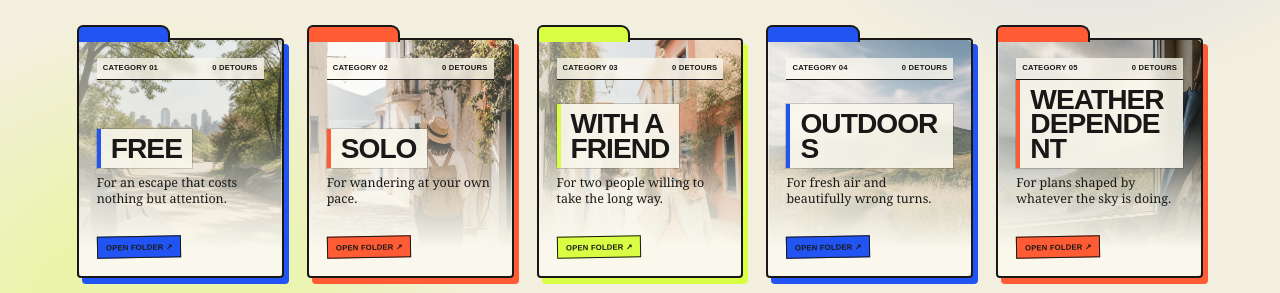
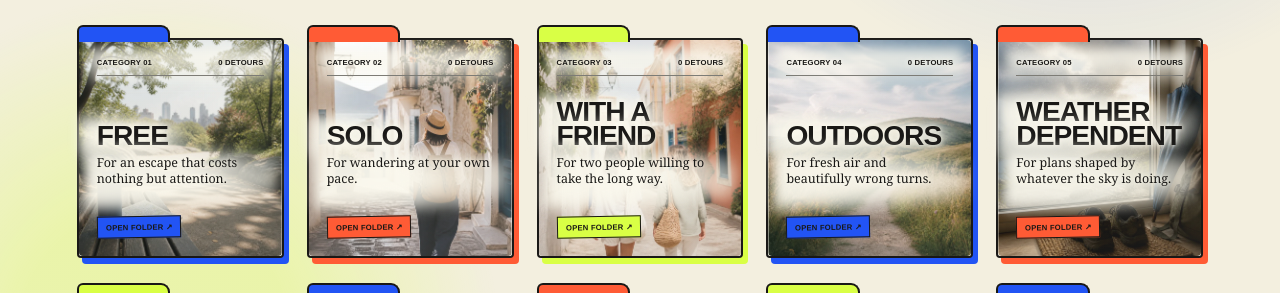
Before and after one commit to jotunn30/Elsewhere-Web, a website built with Vite: page library/index.html in a window 1280 px wide. Shown: the part 465-758 px from the top of the page. Built offline with nearby package versions, Linux system fonts and the light colour scheme.

Commit message:
Soften library text image fades

```diff
--- a/style.css
+++ b/style.css
@@ -69,22 +69,25 @@ h1 em { font-family: Georgia, 'Times New Roman', serif; font-weight: 400; }
 .category-grid { display: grid; grid-template-columns: repeat(5, minmax(0, 1fr)); column-gap: clamp(18px, 1.8vw, 28px); row-gap: clamp(30px, 3vw, 42px); padding-top: 13px; }
 .category-card { --category-accent: var(--accent); position: relative; isolation: isolate; min-height: 220px; display: flex; min-width: 0; flex-direction: column; padding: clamp(14px, 1.45vw, 18px); border: 2px solid var(--ink); border-radius: 0 4px 4px 4px; background: #faf8ed; box-shadow: 5px 6px 0 var(--category-accent); color: var(--ink); text-decoration: none; transition: transform 180ms ease, box-shadow 180ms ease; }
 .category-card::before { content: ''; position: absolute; z-index: 3; top: -15px; left: -2px; width: 44%; height: 15px; border: 2px solid var(--ink); border-bottom: 0; border-radius: 6px 9px 0 0; background: var(--category-accent); }
-.category-card::after { content: ''; position: absolute; z-index: 1; inset: 0; border-radius: inherit; background: linear-gradient(to bottom, rgba(250, 248, 237, 0.06) 0%, rgba(250, 248, 237, 0.1) 36%, rgba(250, 248, 237, 0.72) 66%, #faf8ed 88%), linear-gradient(to right, rgba(250, 248, 237, 0.54) 0%, rgba(250, 248, 237, 0.08) 48%, transparent 78%); transition: background 180ms ease; }
+.category-card::after { content: ''; position: absolute; z-index: 1; inset: 0; border-radius: inherit; background: linear-gradient(135deg, rgba(250, 248, 237, 0.04), rgba(250, 248, 237, 0.11)); transition: background 180ms ease; }
 .category-card:hover { transform: translateY(-5px); box-shadow: 8px 11px 0 var(--category-accent); }
-.category-card:hover::after { background: linear-gradient(to bottom, rgba(250, 248, 237, 0.02) 0%, rgba(250, 248, 237, 0.05) 38%, rgba(250, 248, 237, 0.66) 66%, #faf8ed 88%), linear-gradient(to right, rgba(250, 248, 237, 0.44) 0%, rgba(250, 248, 237, 0.04) 48%, transparent 78%); }
+.category-card:hover::after { background: linear-gradient(135deg, rgba(250, 248, 237, 0.01), rgba(250, 248, 237, 0.05)); }
 .category-card:focus-visible { outline: 4px solid var(--category-accent); outline-offset: 5px; }
 .category-card__image { position: absolute; z-index: 0; inset: 0; display: block; width: 100%; height: 100%; border-radius: inherit; object-fit: cover; filter: saturate(0.9) contrast(1.04); clip-path: inset(0 round 0 3px 3px 3px); transition: filter 180ms ease, transform 260ms ease; }
 .category-card:hover .category-card__image { filter: saturate(1) contrast(1.06); transform: scale(1.035); }
 .category-card:nth-child(3n + 2) { --category-accent: #ff5b35; }
 .category-card:nth-child(3n) { --category-accent: var(--acid); }
-.category-topline { position: relative; z-index: 2; display: flex; justify-content: space-between; gap: 8px; padding: 5px 6px 7px; border-bottom: 1.5px solid var(--ink); background: rgba(250, 248, 237, 0.78); backdrop-filter: blur(3px); font-size: 0.48rem; font-weight: 900; letter-spacing: 0.025em; text-transform: uppercase; font-variant-numeric: tabular-nums; white-space: nowrap; }
-.category-card h3 { position: relative; z-index: 2; align-self: flex-start; max-width: 100%; margin: auto 0 7px; padding: 8px 10px 7px; overflow-wrap: anywhere; border-left: 4px solid var(--category-accent); background: rgba(250, 248, 237, 0.9); box-shadow: 0 0 0 1px rgba(25, 24, 22, 0.18); backdrop-filter: blur(4px); font-size: clamp(1.45rem, 2.2vw, 2.75rem); line-height: 0.86; letter-spacing: -0.035em; }
-.category-card > p { position: relative; z-index: 2; min-height: 3.75em; margin: 0 0 14px; font-family: Georgia, 'Times New Roman', serif; font-size: clamp(0.78rem, 0.92vw, 0.9rem); line-height: 1.28; }
+.category-topline { position: relative; z-index: 2; display: flex; justify-content: space-between; gap: 8px; padding: 0 0 8px; border-bottom: 1.5px solid var(--ink); background: transparent; font-size: 0.48rem; font-weight: 900; letter-spacing: 0.025em; text-shadow: 0 0 5px #faf8ed, 0 0 11px #faf8ed; text-transform: uppercase; font-variant-numeric: tabular-nums; white-space: nowrap; }
+.category-topline::before { content: ''; position: absolute; z-index: -1; inset: -9px -10px -14px; background: linear-gradient(to bottom, rgba(250, 248, 237, 0.9), rgba(250, 248, 237, 0.58) 58%, transparent); filter: blur(6px); pointer-events: none; }
+.category-card h3 { position: relative; z-index: 2; align-self: flex-start; max-width: 100%; margin: auto 0 7px; padding: 0; overflow-wrap: anywhere; border: 0; background: transparent; box-shadow: none; font-size: clamp(1.45rem, 2.2vw, 2.75rem); line-height: 0.86; letter-spacing: -0.035em; text-shadow: 0 0 5px #faf8ed, 0 0 12px #faf8ed, 0 0 20px rgba(250, 248, 237, 0.96); }
+.category-card h3::before { content: ''; position: absolute; z-index: -1; inset: -11px -18px -10px; background: radial-gradient(ellipse at left, rgba(250, 248, 237, 0.92) 0 34%, rgba(250, 248, 237, 0.62) 58%, transparent 80%); filter: blur(6px); pointer-events: none; }
+.category-card > p { position: relative; z-index: 2; min-height: 3.75em; margin: 0 0 14px; font-family: Georgia, 'Times New Roman', serif; font-size: clamp(0.78rem, 0.92vw, 0.9rem); line-height: 1.28; text-shadow: 0 0 4px #faf8ed, 0 0 10px #faf8ed; }
+.category-card > p::before { content: ''; position: absolute; z-index: -1; inset: -9px -13px; background: radial-gradient(ellipse at left, rgba(250, 248, 237, 0.95) 0 42%, rgba(250, 248, 237, 0.64) 66%, transparent 88%); filter: blur(6px); pointer-events: none; }
 .empty-status { position: relative; z-index: 2; align-self: flex-start; padding: 6px 8px 5px; border: 1.5px solid var(--ink); background: var(--category-accent); font-size: 0.48rem; font-weight: 900; letter-spacing: 0.025em; text-transform: uppercase; transform: rotate(-1deg); }
 .folder-transition-active { overflow: hidden; }
 .folder-transition-backdrop { position: fixed; z-index: 1000; inset: 0; background: rgba(25, 24, 22, 0.22); opacity: 0; pointer-events: none; }
 .category-card--route-clone { position: fixed; z-index: 1001; min-height: 0; margin: 0; pointer-events: none; will-change: left, top, width, height, transform; }
-.category-card--route-clone::after { background: linear-gradient(to bottom, rgba(250, 248, 237, 0.02) 0%, rgba(250, 248, 237, 0.07) 42%, rgba(250, 248, 237, 0.64) 72%, #faf8ed 94%); }
+.category-card--route-clone::after { background: linear-gradient(135deg, rgba(250, 248, 237, 0.02), rgba(250, 248, 237, 0.08)); }
 .category-card--route-clone:hover { transform: none; }
 .category-card--source-hidden, .open-folder--source-hidden { visibility: hidden; }
 
```
